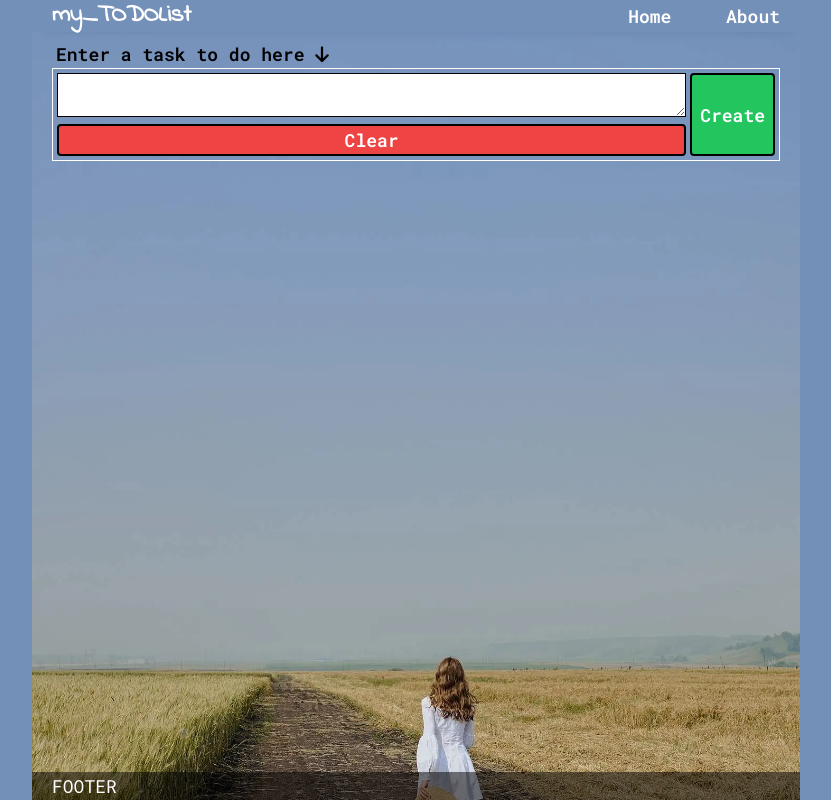
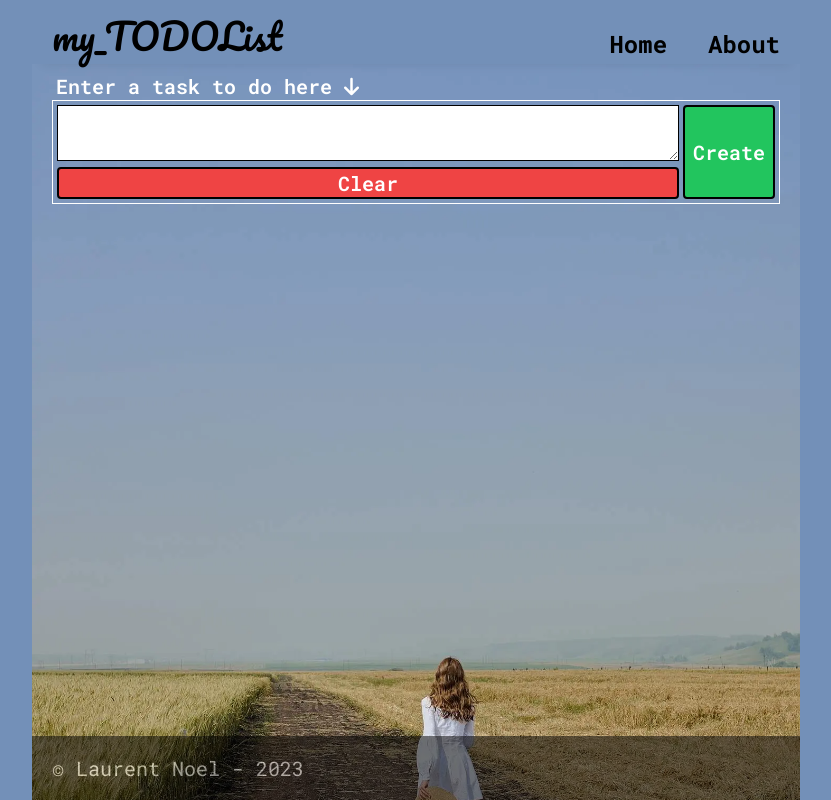
Before and after one commit to lnoel4289/todolist, a React (Vite) app: page / in a window 1280 px wide. Shown: the whole page, without its empty margins (224-1055 px from the left). Built offline with nearby package versions, Linux system fonts and the light colour scheme.

Commit message:
some responsive

```diff
--- a/index.html
+++ b/index.html
@@ -16,14 +16,14 @@
     <link rel="preconnect" href="https://fonts.googleapis.com" />
     <link rel="preconnect" href="https://fonts.gstatic.com" crossorigin />
     <link
-      href="https://fonts.googleapis.com/css2?family=Indie+Flower&family=Roboto:wght@400;600&&family=Roboto+Mono:wght@400;600&display=swap"
+      href="https://fonts.googleapis.com/css2?family=Indie+Flower&family=Roboto:wght@400;600&&family=Roboto+Mono:wght@400;600;700&family=Pacifico&display=swap"
       rel="stylesheet"
     />
   </head>
   <body class="bg-sky">
     <div
       id="root"
-      class="flex flex-col min-h-screen max-w-screen-md m-auto font-roboto_mono bg-portrait bg-cover text-xs xs:text-base sm:text-lg"
+      class="flex flex-col min-h-screen max-w-screen-md m-auto font-roboto_mono bg-portrait bg-cover text-xs xs:text-base sm:text-xl"
     ></div>
     <script type="module" src="/src/main.jsx"></script>
   </body>
--- a/src/components/Footer/index.jsx
+++ b/src/components/Footer/index.jsx
@@ -1,7 +1,7 @@
 import React from "react";
 
 const Footer = () => {
-  return <footer className=" px-5 bg-trans_blk text-white">FOOTER</footer>;
+  return <footer className="flex items-center px-5 bg-black text-white opacity-50 h-16">© Laurent Noel - 2023</footer>;
 };
 
 export default Footer;
--- a/src/components/Header/index.jsx
+++ b/src/components/Header/index.jsx
@@ -2,9 +2,9 @@ import { NavLink } from "react-router-dom";
 
 const Header = () => {
   return (
-    <header className="flex justify-between sticky top-0 left-0 right-0 px-5 bg-sky shadow-scan59 font-semibold text-white">
-      <h1 className="grow-[5] sm:grow-[8] font-indie text-xl xs:text-2xl">my_TODOList</h1>
-      <nav className="grow self-center">
+    <header className="flex justify-between items-center sticky top-0 left-0 right-0 px-5 bg-sky shadow-scan59">
+      <h1 className="sm:relative top-4 sm:h-16 grow-[2] xs:grow-[5] sm:grow-[8] font-pacifico text-lg xs:text-2xl sm:text-4xl">my_TODOList</h1>
+      <nav className="grow font-bold sm:text-2xl sm:relative top-3">
         <ul className="flex justify-between items-center">
           <li>
             <NavLink to="/">Home</NavLink>
--- a/src/components/TextInput/index.jsx
+++ b/src/components/TextInput/index.jsx
@@ -18,7 +18,7 @@ const TextInput = () => {
   return (
     <>
       <form>
-        <label htmlFor="todoTextInput" className="p-1 font-semibold">
+        <label htmlFor="todoTextInput" className="p-1 font-semibold text-white">
           Enter a task to do here <i className="fa-solid fa-arrow-down"></i>
         </label>
         <div className="flex border border-white bg-transparent p-1">
@@ -26,7 +26,7 @@ const TextInput = () => {
             <textarea
               id="todoTextInput"
               name="todoTextInput"
-              rows="2"
+              rows="1"
               value={textContent}
               onChange={handleChange}
               onKeyDown={(e) => {
@@ -35,7 +35,7 @@ const TextInput = () => {
                   handleSubmit();
                 }
               }}
-              className="h-11 w-full border border-black p-2"
+              className="h-11 sm:h-14 w-full border border-black p-2"
             />
             <input
               type="reset"
--- a/src/components/Todo/index.jsx
+++ b/src/components/Todo/index.jsx
@@ -10,7 +10,7 @@ const Todo = ({
   const undoneArticleStyle = "bg-blue-300 border-blue-500";
   const doneArticleStyle = "bg-green-300 border-green-500";
   const baseParagStyle =
-    "grow border p-1 break-words hyphens-auto mt-1 font-indie";
+    "grow border p-1 break-words hyphens-auto mt-1 font-indie sm:text-2xl";
   const undoneParagStyle = "bg-blue-100 border-blue-500";
   const doneParagStyle = "bg-green-100 border-green-500";
   const baseSpanStyle = "italic px-3 rounded border";
--- a/tailwind.config.js
+++ b/tailwind.config.js
@@ -9,6 +9,7 @@ export default {
       fontFamily: {
         indie: ["Indie Flower"],
         roboto_mono: ["Roboto Mono"],
+        pacifico: ["Pacifico"],
       },
       minHeight: {
         38: "38px",
```
